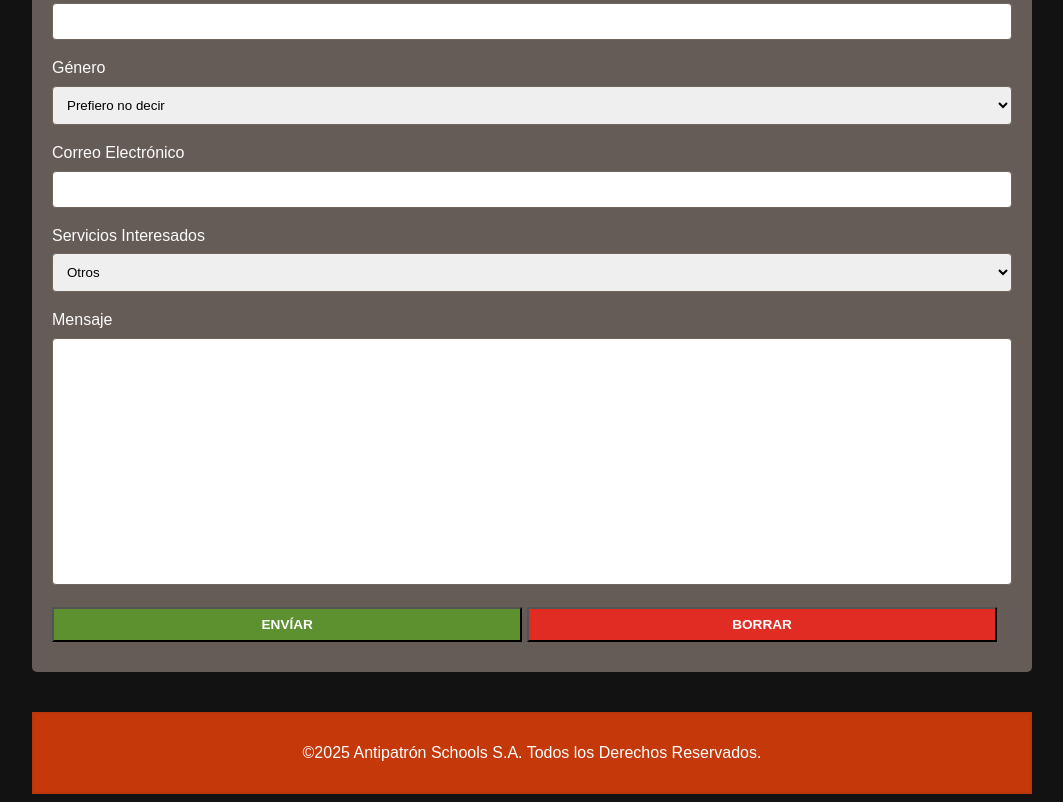
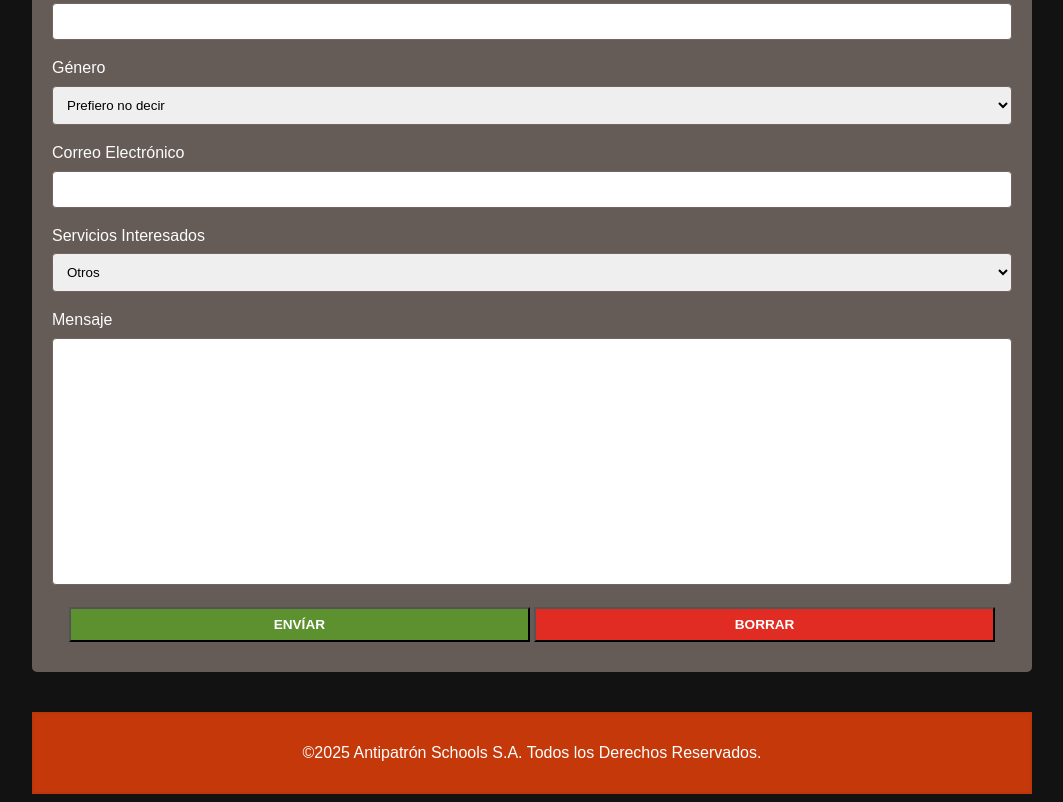
Before and after one commit to Estudiante-834/A3_LLMM, a plain HTML site: page contact.html in a window 1280 px wide. Shown: the part 417-1219 px from the top of the page, without its empty margins (108-1171 px from the left). Drawn offline with Linux system fonts and the light colour scheme.

```diff
--- a/contact.html
+++ b/contact.html
@@ -59,8 +59,10 @@
                             <label for="message">Mensaje</label>
                             <textarea name="message" id="message" rows="15" cols="60" required></textarea required>
 
-                            <button type="submit" class="send-bttn">Envíar</button>
-                            <button type="reset" class="reset-bttn">Borrar</button>
+                            <div class="bttns-wrapper">
+                                <button type="submit" class="send-bttn">Envíar</button>
+                                <button type="reset" class="reset-bttn">Borrar</button>
+                            </div>
                         </form>
                     </div>
                 </section>
--- a/css/style.css
+++ b/css/style.css
@@ -132,8 +132,12 @@ button {
     margin-block-end: 10px;
 
     @media (width > 650px) {
-        width: 49%;
+        width: 48%;
     }
+}
+
+.bttns-wrapper {
+    text-align: center;
 }
 
 .send-bttn {
```
Also changed, not shown: 1 other file.
